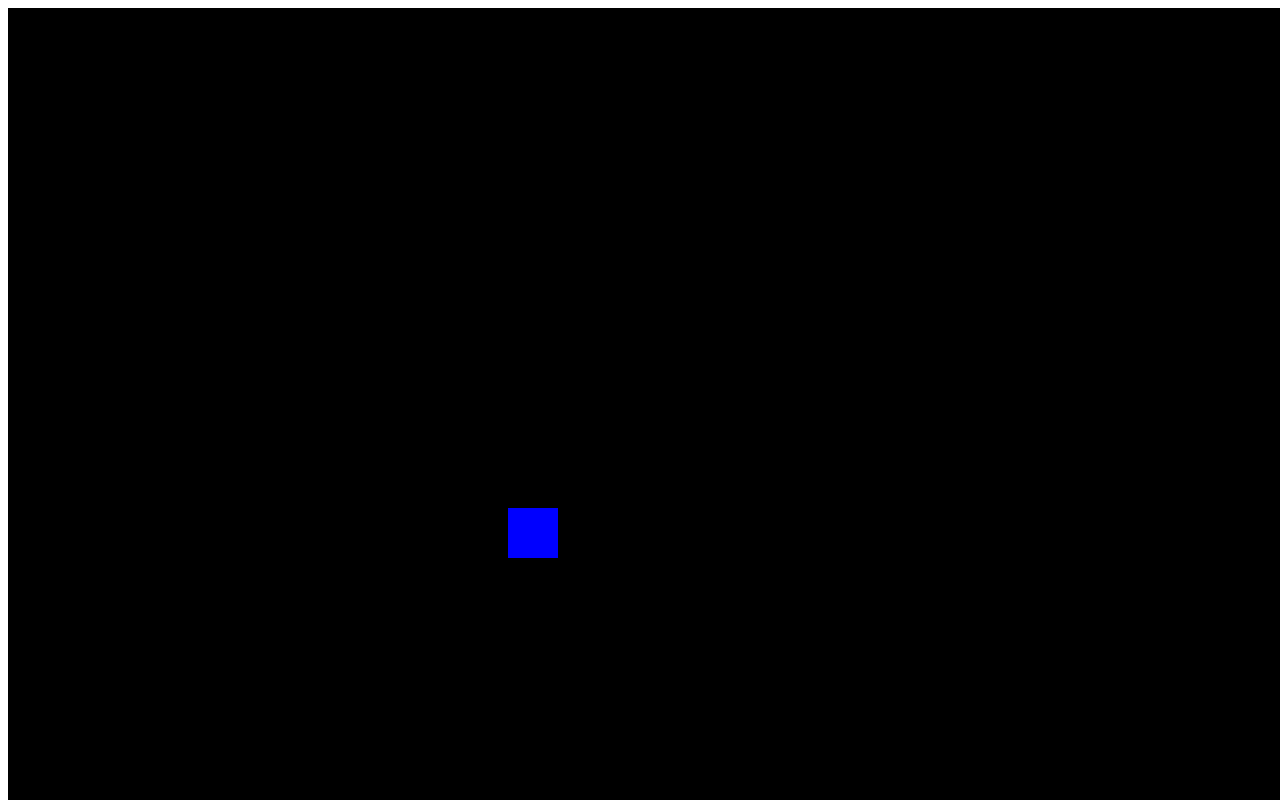
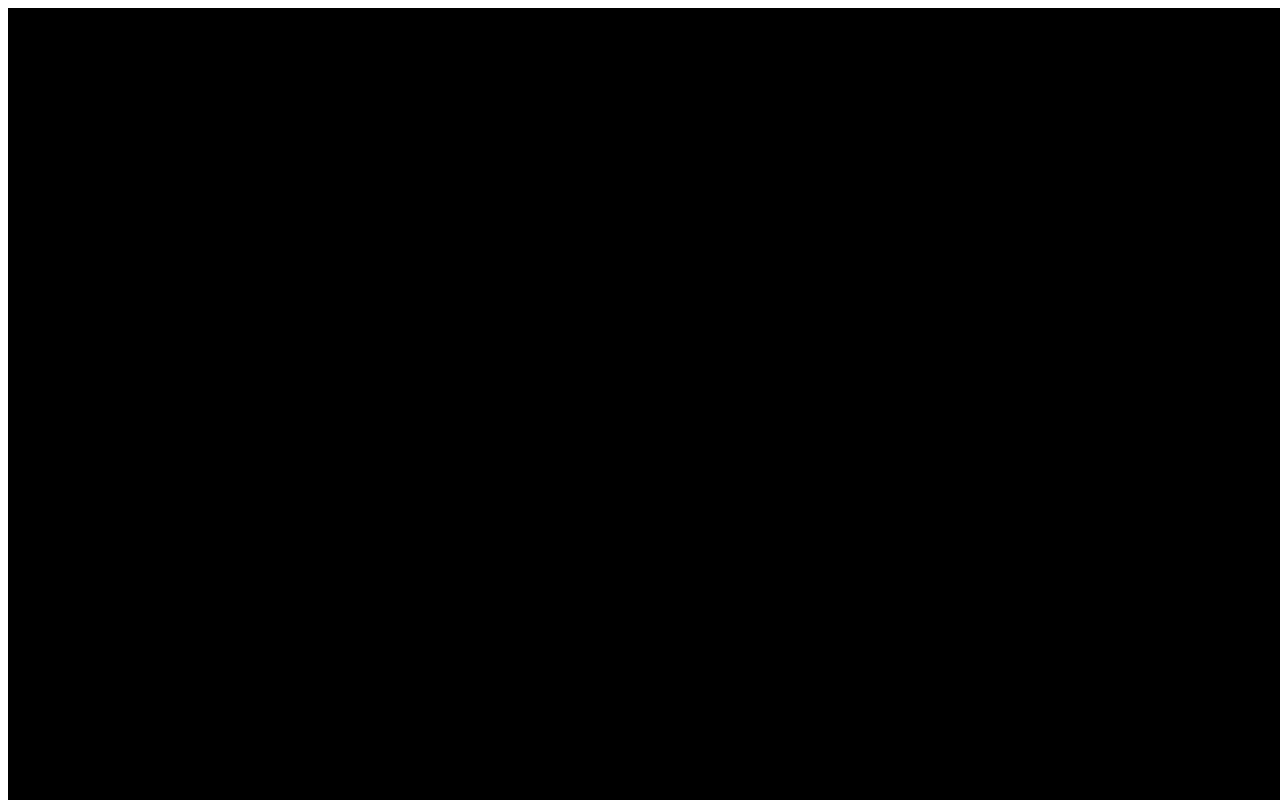
Before and after one commit to theccide/Cave_Runner, a plain HTML site: page index.html in a window 1280 px wide. Shown: the top 800 px of the page. Drawn offline with Linux system fonts and the light colour scheme.

Commit message:
Removed Player

```diff
--- a/index.html
+++ b/index.html
@@ -23,17 +23,11 @@
         const width = canvas.width;
         const height = canvas.height;
 
-        let playerX = 0;
-        let playerY = 0;
-
         // Store the timestamp of the previous frame
         let lastTimestamp = 0;
 
         // Game loop
         function update(dt) {
-            // Update game logic here using delta time (dt)
-            playerX += 100 * dt; // Move the player at a constant speed
-            playerY += 100 * dt;
         }
 
         function render() {
@@ -42,9 +36,6 @@
             //add background
             ctx.fillStyle = 'black';
             ctx.fillRect(0, 0, canvas.width, canvas.height);
-
-            ctx.fillStyle = 'blue';
-            ctx.fillRect(playerX, playerY, 50, 50);
         }
 
         function gameLoop(timestamp) {
```
